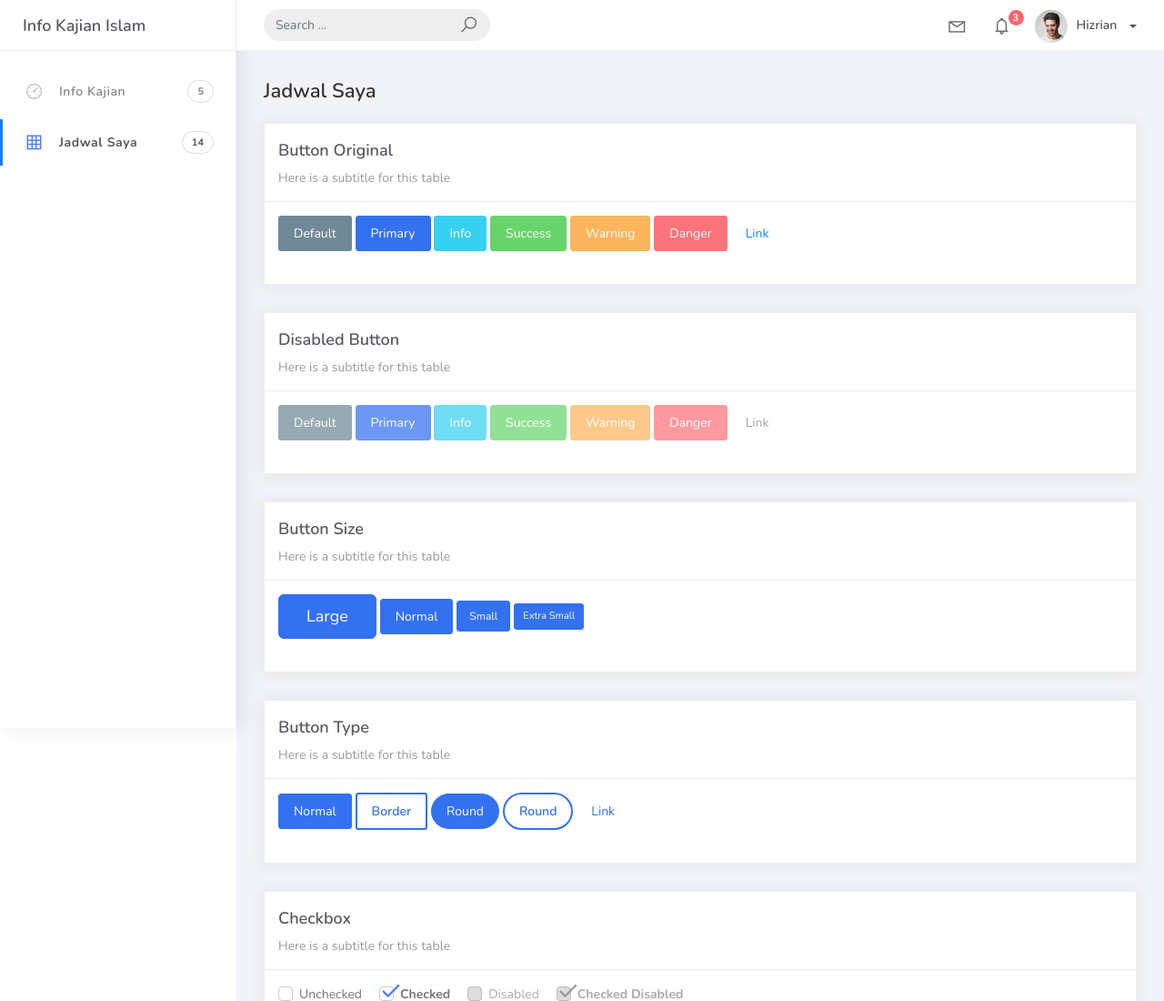
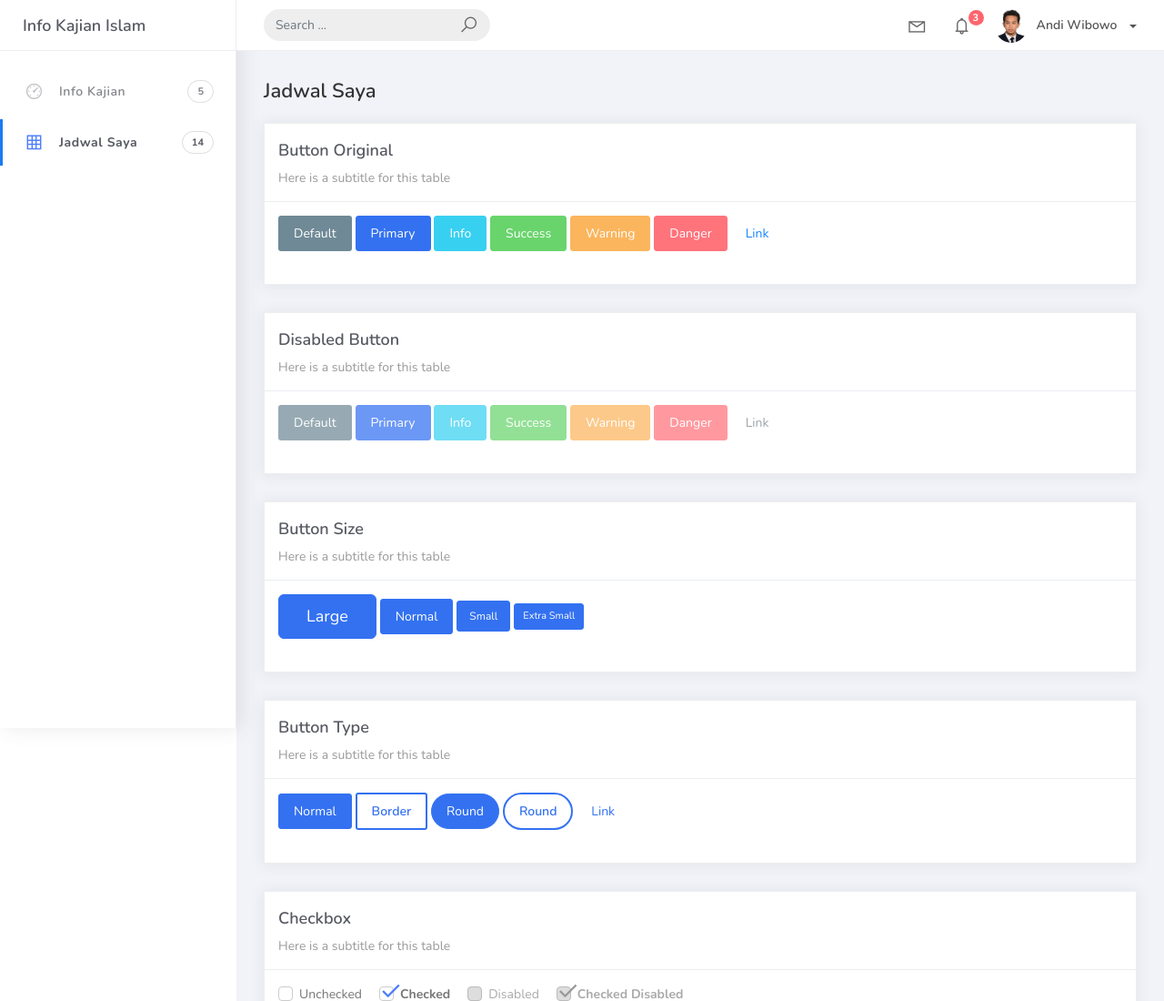
Before and after one commit to andiwibowo/web-kajian, a plain HTML site: page public/components.html in a window 1280 px wide. Shown: the top 1100 px of the page at 91% size. Drawn offline with nearby package versions, Linux system fonts and the light colour scheme.

Commit message:
commit lagi

```diff
--- a/public/components.html
+++ b/public/components.html
@@ -103,7 +103,7 @@
 							</ul>
 						</li>
 						<li class="nav-item dropdown">
-							<a class="dropdown-toggle profile-pic" data-toggle="dropdown" href="#" aria-expanded="false"> <img src="assets/img/profile.jpg" alt="user-img" width="36" class="img-circle"><span >Hizrian</span></span> </a>
+							<a class="dropdown-toggle profile-pic" data-toggle="dropdown" href="#" aria-expanded="false"> <img src="assets/img/profile.png" alt="user-img" width="36" class="img-circle"><span >Andi Wibowo</span></span> </a>
 							<ul class="dropdown-menu dropdown-user">
 								<li>
 									<div class="user-box">
```
Also changed, not shown: public/index.html (+1 -1 lines), 1 other file.
